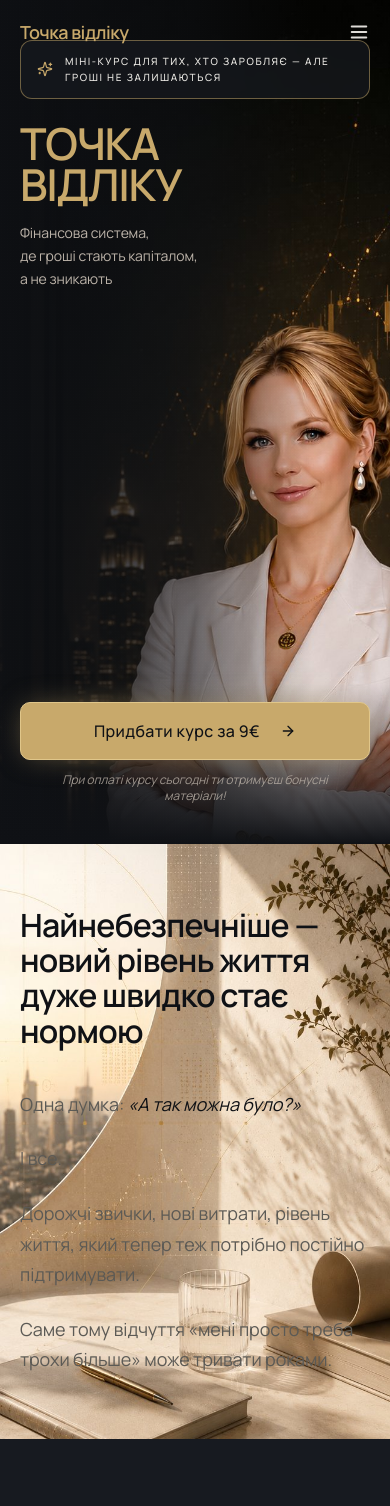
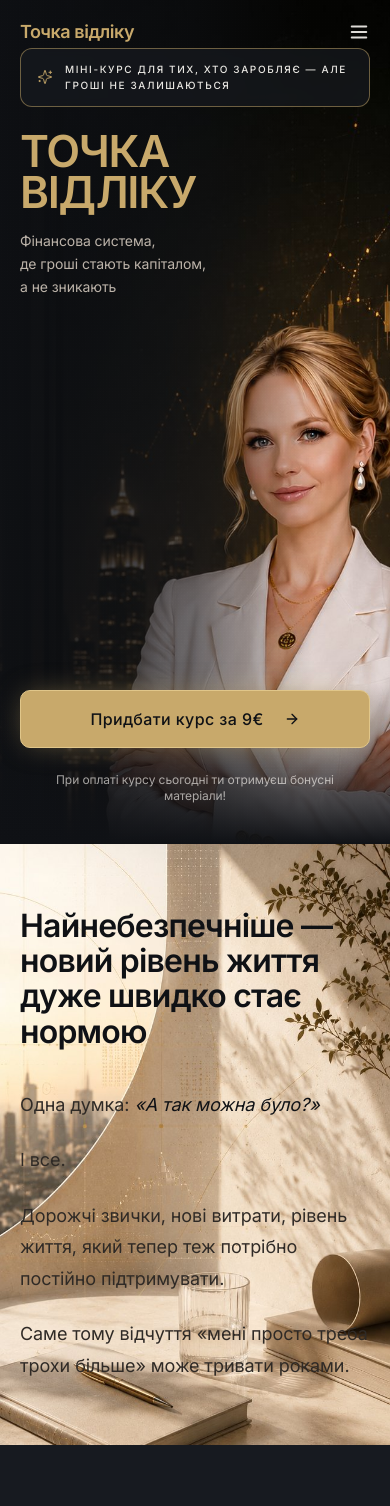
Before and after one commit to olhahrytsaibiz-bit/mini-site, a React (Vite) app: page / in a window 390 px wide. Shown: the top 1506 px of the page. Built offline with nearby package versions, Linux system fonts and the light colour scheme; the HTML template or start-up script is replaced by a standard one.

Commit message:
Polish: Inter font, deeper gold gradient CTA, darker ink-strong on light blocks, FAQ breathing, calmer glass-plate

```diff
--- a/src/components/sections/AuthorSection.tsx
+++ b/src/components/sections/AuthorSection.tsx
@@ -33,7 +33,7 @@ export const AuthorSection = () => {
               Я теж колись думала, що проблема — просто в грошах
             </h2>
 
-            <div className="space-y-5 text-base lg:text-lg leading-[1.7] ink-muted">
+            <div className="space-y-5 text-base lg:text-lg leading-[1.7] ink-strong">
               <p>
                 Я багато працювала, запускала бізнеси, заробляла, втрачала, починала заново.
               </p>
--- a/src/components/sections/FAQSection.tsx
+++ b/src/components/sections/FAQSection.tsx
@@ -57,17 +57,17 @@ export const FAQSection = () => {
           viewport={{ once: true }}
           transition={{ duration: 0.8, delay: 0.1 }}
         >
-          <Accordion type="single" collapsible className="space-y-2">
+          <Accordion type="single" collapsible className="space-y-1">
             {faqs.map((item, i) => (
               <AccordionItem
                 key={i}
                 value={`faq-${i}`}
-                className="border-b border-black/10 last:border-b-0"
+                className="border-b border-black/15 last:border-b-0"
               >
-                <AccordionTrigger className="text-left text-lg lg:text-xl font-medium py-6 ink hover:no-underline">
+                <AccordionTrigger className="text-left text-lg lg:text-xl font-medium py-8 ink hover:no-underline">
                   {item.q}
                 </AccordionTrigger>
-                <AccordionContent className="text-base lg:text-lg leading-[1.7] ink-muted pb-8 pr-8">
+                <AccordionContent className="text-base lg:text-lg leading-[1.75] ink-strong pb-10 pr-8">
                   {item.a}
                 </AccordionContent>
               </AccordionItem>
--- a/src/components/sections/HeroSection.tsx
+++ b/src/components/sections/HeroSection.tsx
@@ -39,7 +39,7 @@ export const HeroSection = () => {
             className="space-y-10"
           >
             <div className="inline-flex items-center gap-3 rounded-xl px-5 py-3 max-w-[34rem] bg-[#171A20]/70 border border-[#C8A96B]/50 backdrop-blur-sm">
-              <Sparkles className="w-4 h-4 text-[#C8A96B] flex-shrink-0" strokeWidth={1.8} />
+              <Sparkles className="w-4 h-4 text-[#C8A96B] flex-shrink-0" strokeWidth={1.4} />
               <span className="text-[11px] xl:text-xs uppercase tracking-[0.18em] text-foreground/90 font-medium leading-relaxed">
                 Міні-курс для тих, хто заробляє — але гроші не залишаються
               </span>
@@ -54,7 +54,7 @@ export const HeroSection = () => {
               Фінансова система, де гроші стають капіталом, а не зникають.
             </p>
 
-            <div className="space-y-5 pt-2">
+            <div className="space-y-6 pt-2">
               <Button
                 size="lg"
                 className="group text-base px-8 py-7 bg-[#C8A96B] hover:bg-[#b89656] text-[#0F1115] font-medium tracking-wide rounded-md transition-all border border-[#E0C68A] shadow-[0_0_30px_-8px_rgba(200,169,107,0.6)]"
@@ -66,7 +66,7 @@ export const HeroSection = () => {
                 </a>
               </Button>
 
-              <p className="text-sm text-muted-foreground/80 italic">
+              <p className="text-sm text-foreground/70 pt-1">
                 При оплаті курсу сьогодні ти отримуєш бонусні матеріали!
               </p>
             </div>
@@ -74,14 +74,14 @@ export const HeroSection = () => {
         </div>
 
         {/* Mobile layout */}
-        <div className="lg:hidden relative flex flex-col min-h-[100svh] pt-10 pb-10">
+        <div className="lg:hidden relative flex flex-col min-h-[100svh] pt-12 pb-10">
           <motion.div
             initial={{ opacity: 0, y: -16 }}
             animate={{ opacity: 1, y: 0 }}
             transition={{ duration: 0.7, delay: 0.1 }}
             className="inline-flex items-center gap-3 rounded-xl px-4 py-3 mb-6 bg-[#171A20]/70 border border-[#C8A96B]/50 backdrop-blur-sm"
           >
-            <Sparkles className="w-4 h-4 text-[#C8A96B] flex-shrink-0" strokeWidth={1.8} />
+            <Sparkles className="w-4 h-4 text-[#C8A96B] flex-shrink-0" strokeWidth={1.4} />
             <span className="block text-[10px] uppercase tracking-[0.16em] text-foreground/95 font-medium leading-relaxed">
               Міні-курс для тих, хто заробляє — але гроші не залишаються
             </span>
@@ -114,7 +114,7 @@ export const HeroSection = () => {
             initial={{ opacity: 0, y: 16 }}
             animate={{ opacity: 1, y: 0 }}
             transition={{ duration: 0.8, delay: 0.35 }}
-            className="mt-auto space-y-3 pt-8"
+            className="mt-auto space-y-4 pt-10"
           >
             <Button
               size="lg"
@@ -127,7 +127,7 @@ export const HeroSection = () => {
               </a>
             </Button>
 
-            <p className="text-xs text-muted-foreground/80 italic text-center px-4">
+            <p className="text-xs text-foreground/65 text-center px-4 pt-2">
               При оплаті курсу сьогодні ти отримуєш бонусні матеріали!
             </p>
           </motion.div>
--- a/src/components/sections/RealizationSection.tsx
+++ b/src/components/sections/RealizationSection.tsx
@@ -29,7 +29,7 @@ export const RealizationSection = () => {
             Найнебезпечніше — новий рівень життя дуже швидко стає нормою
           </h2>
 
-          <div className="space-y-6 text-lg lg:text-xl leading-[1.7] ink-muted max-w-2xl">
+          <div className="space-y-6 text-lg lg:text-xl leading-[1.75] ink-strong max-w-2xl">
             <p>
               Одна думка: <span className="ink italic">«А так можна було?»</span>
             </p>
--- a/src/index.css
+++ b/src/index.css
@@ -1,4 +1,4 @@
-@import url('https://fonts.googleapis.com/css2?family=Manrope:wght@300;400;500;600;700;800&display=swap');
+@import url('https://fonts.googleapis.com/css2?family=Inter:wght@300;400;500;600;700;800&display=swap');
 
 @tailwind base;
 @tailwind components;
@@ -68,13 +68,13 @@
 
   body {
     @apply bg-background text-foreground antialiased;
-    font-family: 'Manrope', system-ui, -apple-system, sans-serif;
+    font-family: 'Inter', system-ui, -apple-system, sans-serif;
     font-feature-settings: 'cv11', 'ss01';
     letter-spacing: -0.005em;
   }
 
   h1, h2, h3, h4, h5, h6 {
-    font-family: 'Manrope', system-ui, sans-serif;
+    font-family: 'Inter', system-ui, sans-serif;
     font-weight: 600;
     letter-spacing: -0.025em;
     line-height: 1.05;
@@ -110,8 +110,12 @@
     color: #0F1115;
   }
 
+  .ink-strong {
+    color: #2F2A26;
+  }
+
   .ink-muted {
-    color: #5C5A55;
+    color: #3A342E;
   }
 
   /* Subtle grain overlay for dark editorial blocks */
@@ -136,10 +140,10 @@
   }
 
   .glass-plate {
-    background-color: rgba(255, 255, 255, 0.04);
-    backdrop-filter: blur(14px);
-    -webkit-backdrop-filter: blur(14px);
-    border: 1px solid rgba(255, 255, 255, 0.08);
+    background-color: rgba(255, 255, 255, 0.025);
+    backdrop-filter: blur(8px);
+    -webkit-backdrop-filter: blur(8px);
+    border: 1px solid rgba(255, 255, 255, 0.06);
   }
 
   /* Legacy alias — keeps any old reference working until removed */
```
